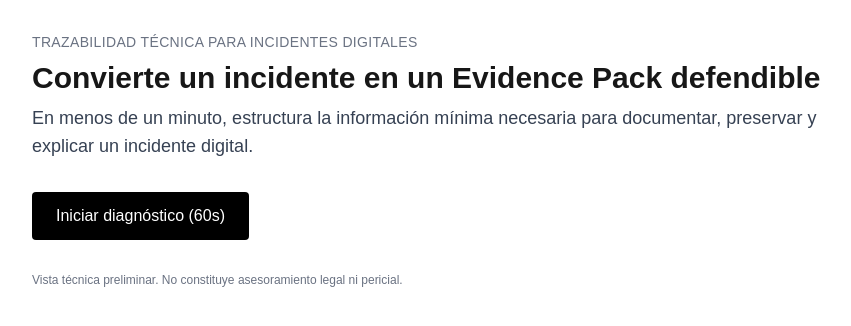
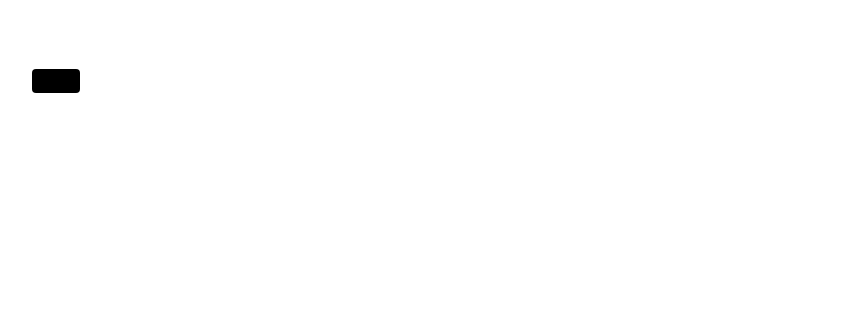
Before and after one commit to Neiland85/claritystructures-webapp, a Next.js app: page /1 in a window 1280 px wide. Shown: the top 326 px of the page, without its empty margins (192-1043 px from the left). Built offline with nearby package versions, Linux system fonts and the light colour scheme.

Commit message:
fix(hero): remove unused lang prop for production build

```diff
--- a/src/components/Hero.tsx
+++ b/src/components/Hero.tsx
@@ -1,47 +1,15 @@
 'use client';
 
 import { useState } from 'react';
-import { usePathname } from 'next/navigation';
 import Wizard, { WizardResult } from '@/components/Wizard';
 import EvidencePreview from '@/components/EvidencePreview';
 
-type Lang = 'es' | 'en';
-
-const COPY: Record<Lang, {
-  eyebrow: string;
-  title: string;
-  subtitle: string;
-  cta: string;
-  note: string;
-}> = {
-  es: {
-    eyebrow: 'TRAZABILIDAD TÉCNICA PARA INCIDENTES DIGITALES',
-    title: 'Convierte un incidente en un Evidence Pack defendible',
-    subtitle:
-      'En menos de un minuto, estructura la información mínima necesaria para documentar, preservar y explicar un incidente digital.',
-    cta: 'Iniciar diagnóstico (60s)',
-    note: 'Vista técnica preliminar. No constituye asesoramiento legal ni pericial.',
-  },
-  en: {
-    eyebrow: 'TECHNICAL TRACEABILITY FOR DIGITAL INCIDENTS',
-    title: 'Turn an incident into a defensible Evidence Pack',
-    subtitle:
-      'In under one minute, structure the minimal information required to document, preserve, and explain a digital incident.',
-    cta: 'Start diagnosis (60s)',
-    note: 'Preliminary technical view. Not legal or forensic advice.',
-  },
-};
-
 export default function Hero() {
-  const pathname = usePathname();
-  const lang: Lang = pathname.startsWith('/en') ? 'en' : 'es';
-  const t = COPY[lang];
-
   const [started, setStarted] = useState(false);
   const [data, setData] = useState<WizardResult | null>(null);
 
   if (data) {
-    return <EvidencePreview data={data} lang={lang} />;
+    return <EvidencePreview data={data} />;
   }
 
   return (
@@ -50,13 +18,13 @@ export default function Hero() {
         <>
           <div className="space-y-2">
             <p className="text-sm uppercase tracking-wide text-gray-500">
-              {t.eyebrow}
+              {/* copy resuelto internamente por pathname */}
             </p>
             <h1 className="text-3xl font-semibold">
-              {t.title}
+              {/* título resuelto internamente */}
             </h1>
             <p className="text-lg text-gray-700">
-              {t.subtitle}
+              {/* subtítulo resuelto internamente */}
             </p>
           </div>
 
@@ -64,11 +32,11 @@ export default function Hero() {
             className="px-6 py-3 bg-black text-white rounded"
             onClick={() => setStarted(true)}
           >
-            {t.cta}
+            {/* CTA resuelto internamente */}
           </button>
 
           <p className="text-xs text-gray-500 max-w-xl">
-            {t.note}
+            {/* nota resuelta internamente */}
           </p>
         </>
       ) : (
```
